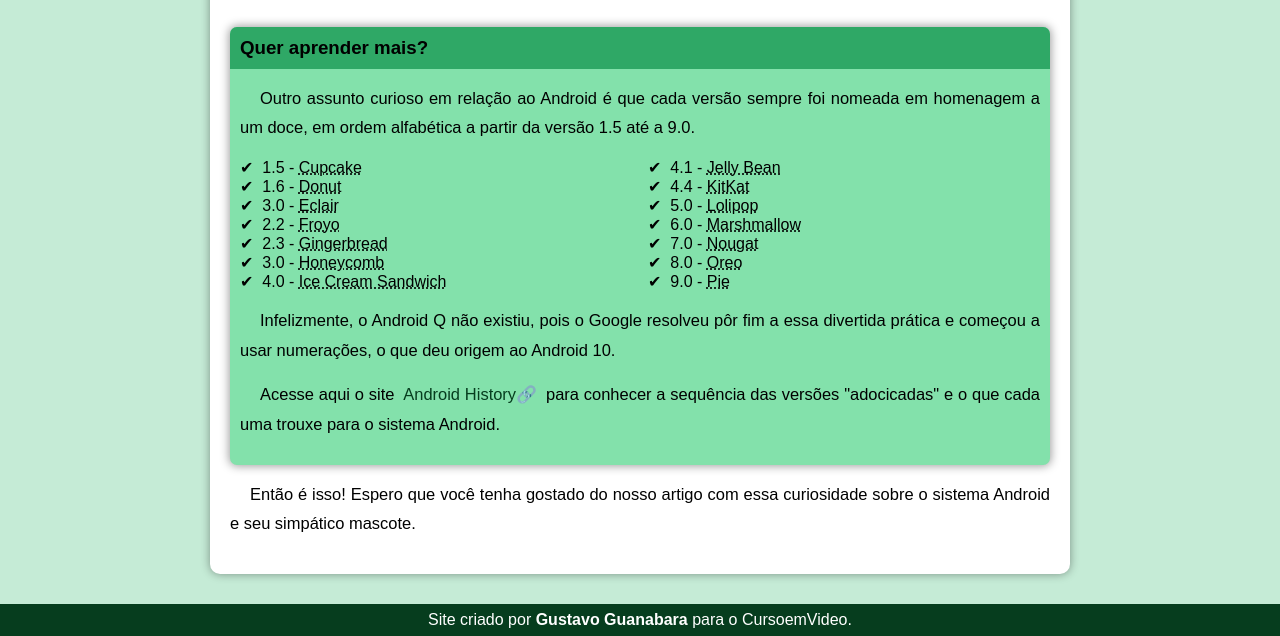
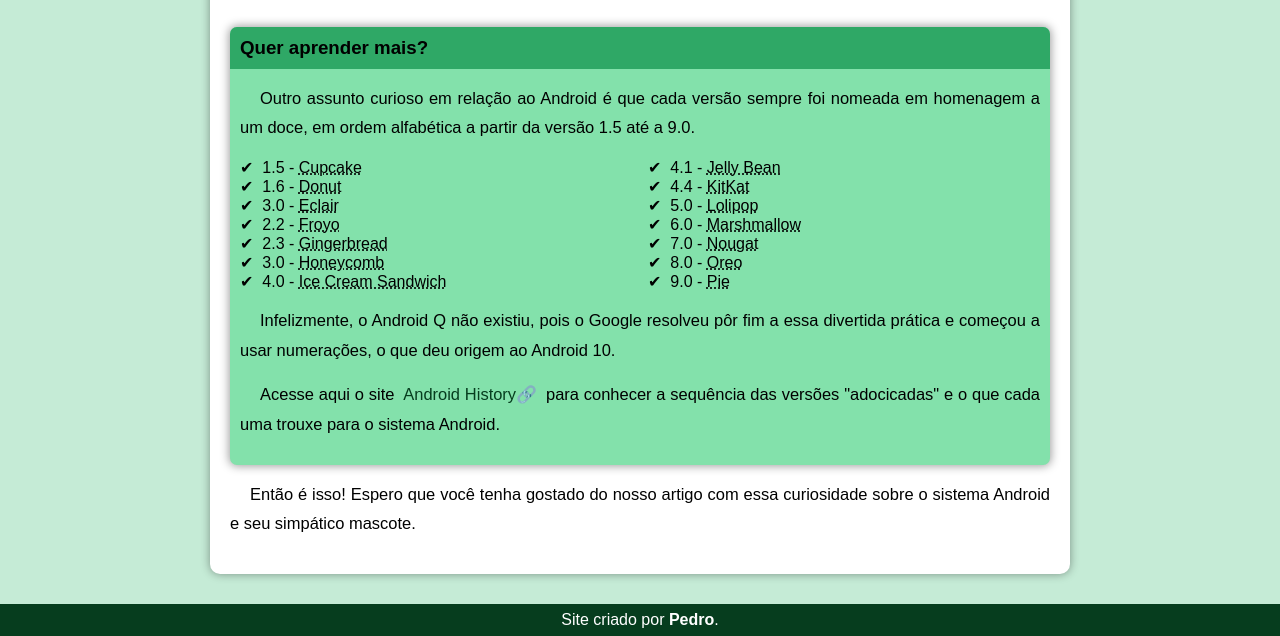
Before and after one commit to pedroguedes9/CSS-MODULO2-5, a plain HTML site: page desafios/d10/site.html in a window 1280 px wide. Shown: the part 2188-2824 px from the top of the page. Drawn offline with Linux system fonts and the light colour scheme.

Commit message:
Update site.html

```diff
--- a/desafios/d10/site.html
+++ b/desafios/d10/site.html
@@ -112,7 +112,7 @@
         </article>
     </main>
     <footer>
-        <p>Site criado por <a href="https://github.com/gustavoguanabara" target="_blank" rel="Author">Gustavo Guanabara</a> para o CursoemVideo.</p>
+        <p>Site criado por <a href="https://github.com/gustavoguanabara" target="_blank" rel="Author">Pedro</a>.</p>
     </footer>
 </body>
 </html>
```
